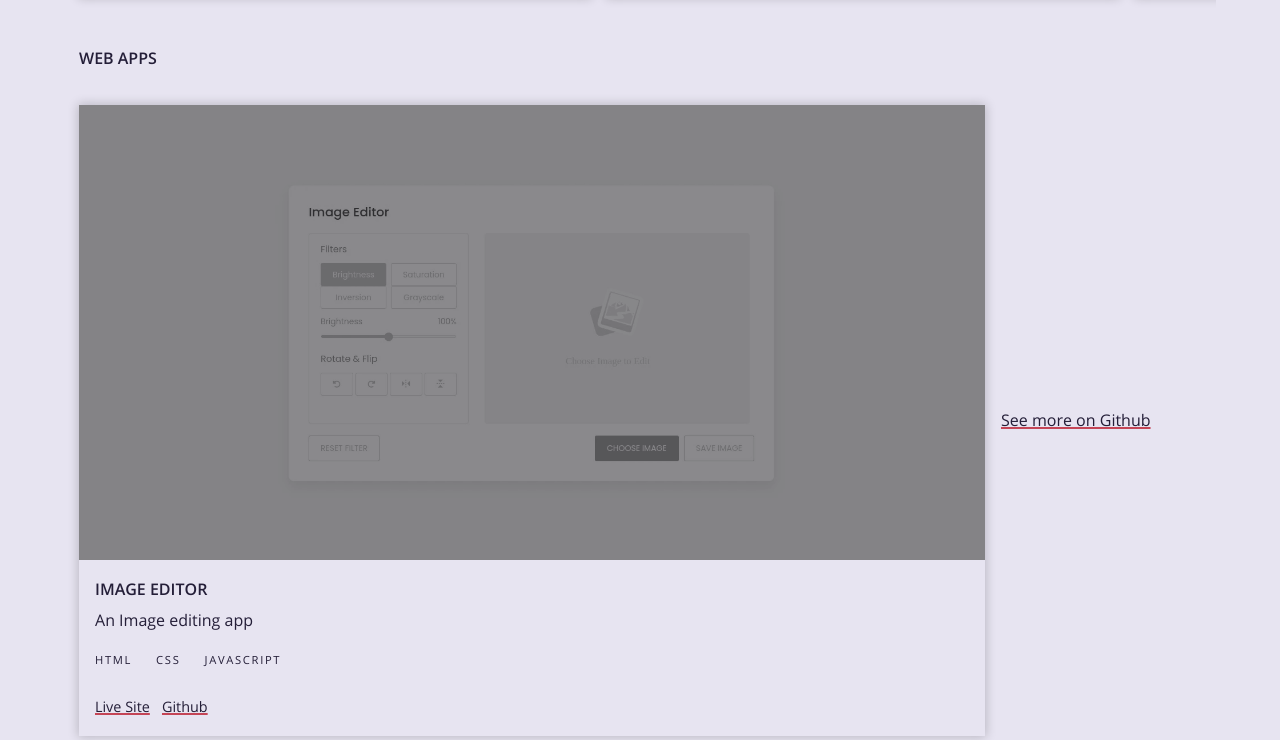
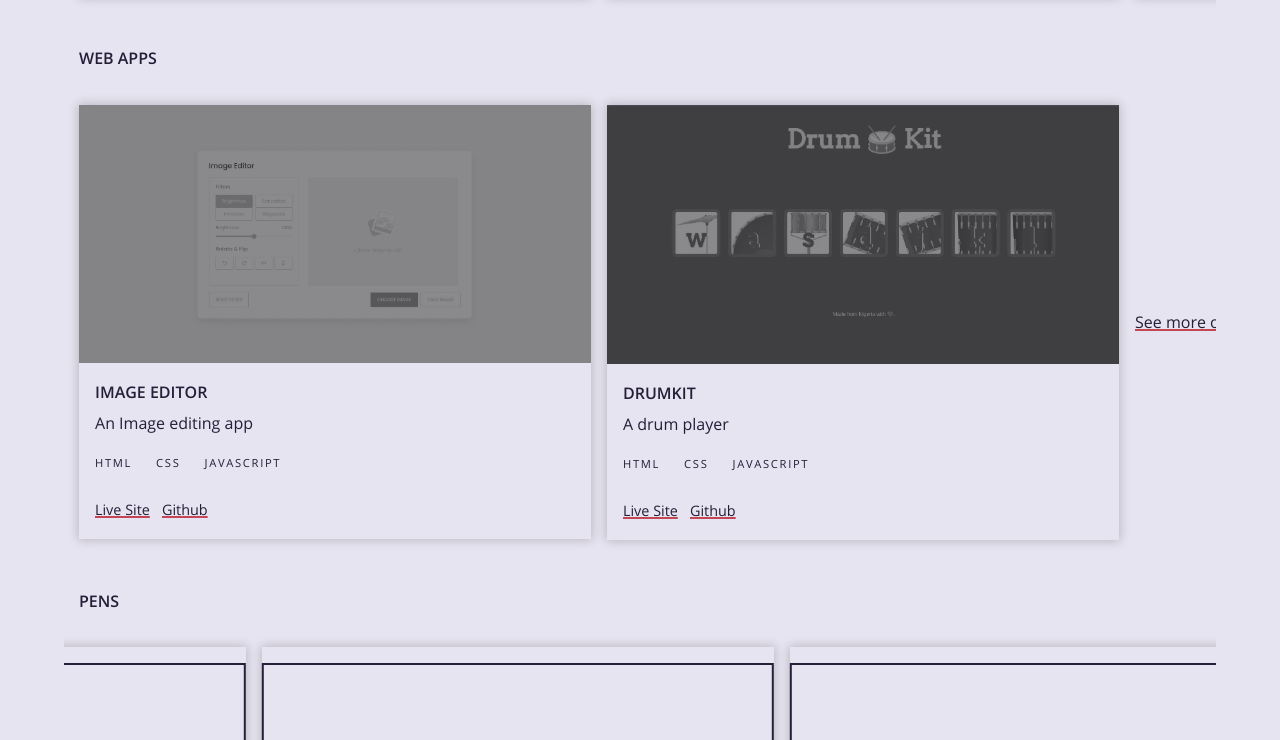
Before and after one commit to am-miracle/Portfolio-V2, a plain HTML site: page project.html in a window 1280 px wide. Shown: the part 671-1411 px from the top of the page. Drawn offline with Linux system fonts and the light colour scheme; a script that the page names is missing; files whose address does not match are found by name.

Commit message:
update project.html

```diff
--- a/project.html
+++ b/project.html
@@ -303,6 +303,26 @@
                                         </div>
                                     </div>
                                 </div>
+                                <div class="carousel-item active">
+                                    <div class="project-card">
+                                        <figure class="project-image">
+                                            <img loading="lazy" src="/static/assets/images/drumkit.webp" alt="">
+                                        </figure>
+                                        <div class="details">
+                                            <h1>DrumKit</h1>
+                                            <p>A drum player</p>
+                                            <ul class="tags">
+                                                <li>HTML</li>
+                                                <li>CSS</li>
+                                                <li>JavaScript</li>
+                                            </ul>
+                                            <div class="links">
+                                                <a href="https://drumplaykit.netlify.app/">Live Site</a>
+                                                <a href="https://github.com/am-miracle/JavaScript-Projects/tree/master/Drum%20Kit%20Player">Github</a>
+                                            </div>
+                                        </div>
+                                    </div>
+                                </div>
                                 <div class="carousel-item">
                                     <div class="see-more">
                                         <a href="https://github.com/am-miracle">See more on Github</a>
```
Also changed, not shown: static/assets/images/drumkit.webp (added).
